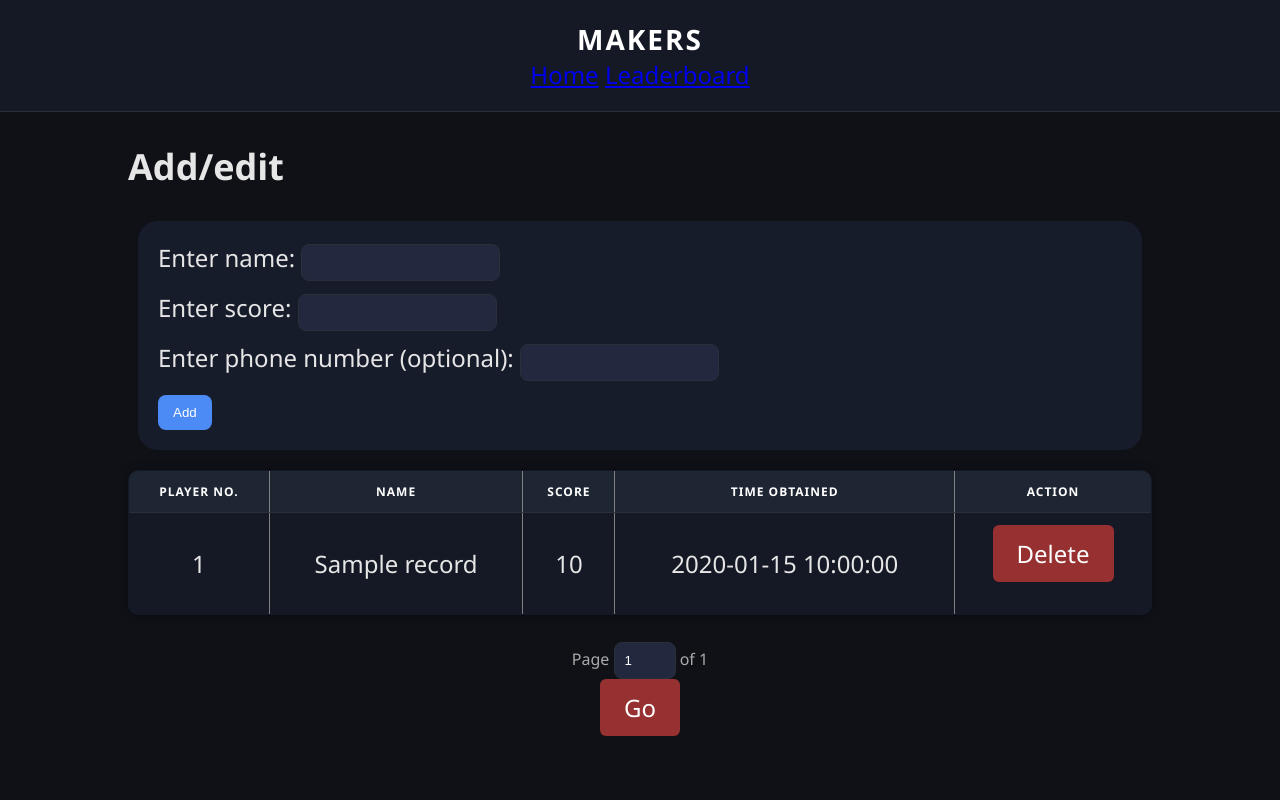
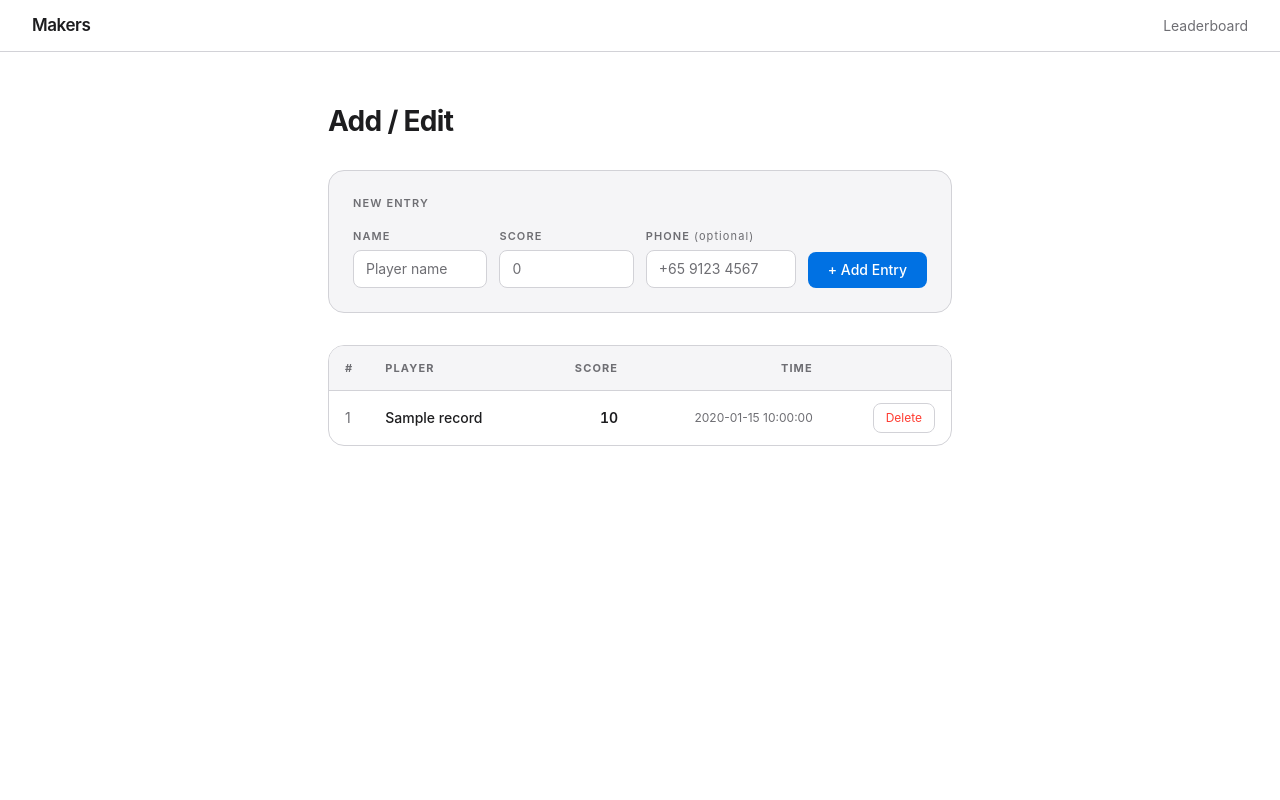
Before and after one commit to KRUSTstation/Typing-game-leaderboard, a Python web app: template templates/leaderboard/edit.html in a window 1280 px wide. Run offline with Jinja, Linux system fonts and the light colour scheme; the template is opened without the code that fills it: most values are stand-ins (such as "Sample title", 1, 10 or a date in 2020); one stand-in notice (Sample message) is shown; some libraries are stand-ins or nearby versions.

Commit message:
Templates & static assets

```diff
--- a/templates/base.html
+++ b/templates/base.html
@@ -1,23 +1,92 @@
 <!DOCTYPE html>
 <html lang="en">
+
 <head>
    <meta charset="utf-8">
-         <title>{% block title %}{% endblock title %}</title>
-         <link rel="stylesheet" href="{{url_for('static', filename='styles.css')}}">
+   <meta name="viewport" content="width=device-width, initial-scale=1">
+   <title>{% block title %}Makers{% endblock %}</title>
+   <script src="https://cdn.tailwindcss.com"></script>
+   <script>
+      tailwind.config = {
+         theme: {
+            extend: {
+               fontFamily: { sans: ['-apple-system', 'SF Pro Text', 'Helvetica Neue', 'sans-serif'] },
+               colors: {
+                  surface: '#f5f5f7',
+                  border: '#d2d2d7',
+                  muted: '#6e6e73',
+                  accent: '#0071e3',
+                  danger: '#ff3b30',
+               }
+            }
+         }
+      }
+   </script>
+   <style>
+      body {
+         -webkit-font-smoothing: antialiased;
+      }
+
+      @keyframes toast-in {
+         from {
+            opacity: 0;
+            transform: translateY(-6px);
+         }
+
+         to {
+            opacity: 1;
+            transform: none;
+         }
+      }
+
+
+
+
+      @keyframes toast-out {
+         to {
+            opacity: 0;
+            transform: translateY(-6px);
+         }
+      }
+
+      .toast-in {
+         animation: toast-in 0.2s ease forwards, toast-out 0.3s ease 3s forwards;
+      }
+   </style>
 </head>
-      <body>
-         <section class="uppersect">
-            <h1>MAKERS</h1>
-            {% include "_nav.html" %}
-         </section>
-         <section class="mainsect">
-            <h2>{% block header %}PAGE NOT FOUND{% endblock header %}</h2>
-            {% block body %}{% endblock body %}
-         </section>
-         <div id="toast-container">
+
+<body class="bg-white text-[#1d1d1f] font-sans text-[15px] min-h-screen">
+
+   <!-- Navigatory -->
+   <header class="sticky top-0 z-50 h-[52px] px-8 flex items-center justify-between
+                 border-b border-border bg-white/80 backdrop-blur-xl">
+      <a href="{{ url_for('home') }}"
+         class="text-[17px] font-semibold tracking-tight no-underline text-[#1d1d1f]">Makers</a>
+      <nav class="flex gap-6 text-sm text-muted">
+         <a href="{{ url_for('leaderboard.view') }}" class="hover:text-[#1d1d1f] transition-colors">Leaderboard</a>
+      </nav>
+   </header>
+
+   <!-- Content~ -->
+   <main class="max-w-2xl mx-auto px-6 py-12">
+      <h2 class="text-[28px] font-bold tracking-tight mb-7">{% block header %}{% endblock %}</h2>
+      {% block body %}{% endblock %}
+   </main>
+
+   <!-- Toast -->
+   <div class="fixed top-16 right-5 z-50 flex flex-col gap-2">
       {% for category, message in get_flashed_messages(with_categories=true) %}
-               <div class="toast {{ category }}">{{ message }}</div>
+      <div class="toast-in flex items-center gap-2 px-4 py-3 rounded-xl bg-white
+                  border border-border text-sm min-w-[200px] shadow-sm
+                  {{ 'border-l-2 border-l-accent' if category == 'success' else 'border-l-2 border-l-danger' }}">
+         <span class="{{ 'text-accent' if category == 'success' else 'text-danger' }}">
+            {{ '✓' if category == 'success' else '✗' }}
+         </span>
+         {{ message }}
+      </div>
       {% endfor %}
    </div>
+
 </body>
+
 </html>
--- a/templates/leaderboard/edit.html
+++ b/templates/leaderboard/edit.html
@@ -1,71 +1,88 @@
 {% extends "base.html" %}
-
-{% block title %}Edit: MakersLB{% endblock title %}
-{% block header %}Add/edit{% endblock header %}
+{% block title %}Edit — Makers{% endblock %}
+{% block header %}Add / Edit{% endblock %}
 
 {% block body %}
-<form method="post">
-    <div class="form-container">
-        <div class="form-group">
-            <label for="name">Enter name:</label>
-            <input name="name" type="text" id="name">
+
+<div class="rounded-2xl border border-border bg-surface p-6 mb-8">
+    <p class="text-[11px] font-semibold uppercase tracking-widest text-muted mb-4">New Entry</p>
+    <form method="post" class="flex flex-wrap gap-3 items-end">
+        <div class="flex flex-col gap-1.5 flex-1 min-w-[130px]">
+            <label class="text-[11px] font-semibold uppercase tracking-widest text-muted">Name</label>
+            <input type="text" name="name" placeholder="Player name" required class="bg-white border border-border rounded-lg px-3 py-2 text-sm text-[#1d1d1f]
+               placeholder:text-muted focus:outline-none focus:border-accent
+               focus:ring-2 focus:ring-accent/20 transition">
         </div>
-        <div class="form-group">
-            <label for="score">Enter score:</label>
-            <input name="score" type="number" id="score">
+        <div class="flex flex-col gap-1.5 flex-1 min-w-[100px]">
+            <label class="text-[11px] font-semibold uppercase tracking-widest text-muted">Score</label>
+            <input type="number" name="score" placeholder="0" min="0" required class="bg-white border border-border rounded-lg px-3 py-2 text-sm text-[#1d1d1f]
+               placeholder:text-muted focus:outline-none focus:border-accent
+               focus:ring-2 focus:ring-accent/20 transition">
         </div>
-        <div class="form-group">
-            <label for="phone_num">Enter phone number (optional):</label>
-            <input name="phone_num" type="number" id="phone_num">
+        <div class="flex flex-col gap-1.5 flex-1 min-w-[150px]">
+            <label class="text-[11px] font-semibold uppercase tracking-widest text-muted">
+                Phone <span class="normal-case font-normal">(optional)</span>
+            </label>
+            <input type="text" name="phone_num" placeholder="+65 9123 4567" class="bg-white border border-border rounded-lg px-3 py-2 text-sm text-[#1d1d1f]
+               placeholder:text-muted focus:outline-none focus:border-accent
+               focus:ring-2 focus:ring-accent/20 transition">
         </div>
-        <div class="form-group">
-            <input type="submit" value="Add">
-        </div>
+        <button type="submit" class="bg-accent text-white text-sm font-medium rounded-lg px-5 py-2
+             hover:opacity-85 transition-opacity whitespace-nowrap">
+            + Add Entry
+        </button>
+
+    </form>
 </div>
 
-</form>
-<div class="lb-container">
-    <table border="white ridge 1px">
-        <tr class="header">
-            <th>Player no.</th>
-            <th>Name</th>
-            <th>Score</th>
-            <th>Time obtained</th>
-            <th>Action</th>
+<div class="rounded-2xl border border-border overflow-hidden">
+    <table class="w-full text-sm">
+        <thead>
+            <tr class="bg-surface border-b border-border text-muted text-[11px] uppercase tracking-widest">
+                <th class="px-4 py-3 text-left w-10">#</th>
+                <th class="px-4 py-3 text-left">Player</th>
+                <th class="px-4 py-3 text-right">Score</th>
+                <th class="px-4 py-3 text-right hidden md:table-cell">Time</th>
+                <th class="px-4 py-3"></th>
             </tr>
+        </thead>
+        <tbody>
             {% for record in leaderboard %}
-            <tr>
-                <td class="id">{{ record["id"] }}</td>
-                <td class="name">{{ record["name"] }}</td>
-                <td class="score">{{ record["score"] }}</td>
-                <td class="time">{{ record["time"] }}</td>
-                <td>
-                <form method="post" action="/delete/{{ record['id'] }}">
-                    <button type="submit">Delete</button>
+            <tr class="border-b border-border last:border-0 hover:bg-surface transition-colors">
+                <td class="px-4 py-3 text-muted">{{ record["id"] }}</td>
+                <td class="px-4 py-3 font-medium">{{ record["name"] }}</td>
+                <td class="px-4 py-3 text-right font-semibold tabular-nums">{{ record["score"] }}</td>
+                <td class="px-4 py-3 text-right text-muted text-xs hidden md:table-cell">{{ record["time"] }}</td>
+                <td class="px-4 py-3 text-right">
+                    <form method="post" action="/delete/{{ record['id'] }}"
+                        onsubmit="return confirm('Remove {{ record.name }}?')">
+                        <button type="submit" class="text-danger text-xs border border-border rounded-lg px-3 py-1.5
+                     hover:bg-danger hover:text-white hover:border-danger transition-colors">
+                            Delete
+                        </button>
                     </form>
                 </td>
             </tr>
+            {% else %}
+            <tr>
+                <td colspan="5" class="px-4 py-16 text-center text-muted">No entries yet.</td>
+            </tr>
             {% endfor %}
+        </tbody>
     </table>
 </div>
-<footer>
-<div class="pagination">
+
+{% if total_pages > 1 %}
+<div class="flex items-center justify-center gap-4 mt-7 text-sm text-muted">
     {% if page > 1 %}
-        <a href="{{ url_for('leaderboard.edit', page=page-1) }}" class="page-btn">← Prev</a>
+    <a href="{{ url_for('leaderboard.edit', page=page-1) }}"
+        class="px-4 py-2 rounded-lg bg-surface border border-border hover:text-[#1d1d1f] transition-colors">← Prev</a>
     {% endif %}
-    <form method="GET" action="{{ url_for('leaderboard.edit') }}">
-        <span class="page-info">
-            Page <input name="page" value="{{ page }}" type="number" min="1" max="{{ total_pages }}"> of {{ total_pages }}
-        </span>
-        <button type="submit">Go</button>
-    </form>
-
-
-    {% if page < total_pages %}
-        <a href="{{ url_for('leaderboard.edit', page=page+1) }}" class="page-btn">Next →</a>
+    <span>{{ page }} / {{ total_pages }}</span>
+    {% if page < total_pages %} <a href="{{ url_for('leaderboard.edit', page=page+1) }}"
+        class="px-4 py-2 rounded-lg bg-surface border border-border hover:text-[#1d1d1f] transition-colors">Next →</a>
         {% endif %}
 </div>
-</footer>
+{% endif %}
 
-
-{% endblock body %}
+{% endblock %}
```
Also changed, not shown: templates/leaderboard/view.html (+43 -35 lines). Lines whose indentation alone changed are shown as unchanged.
